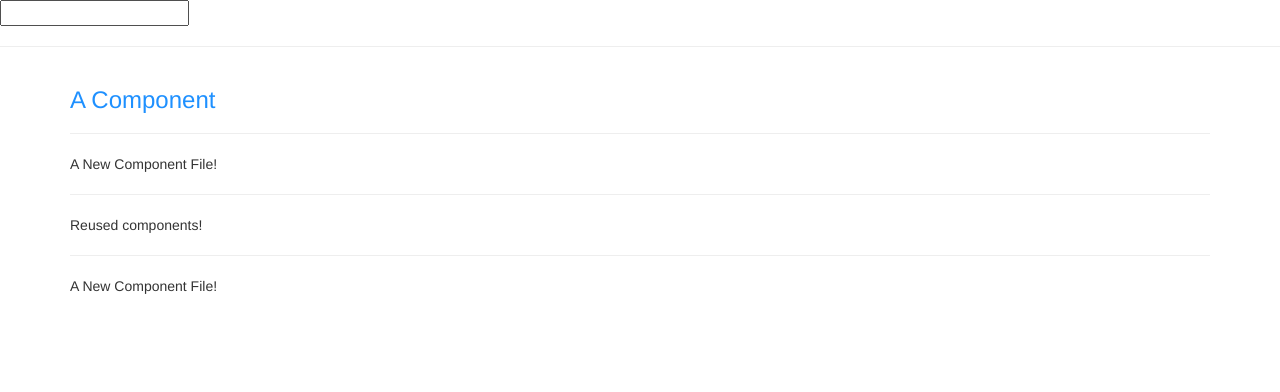
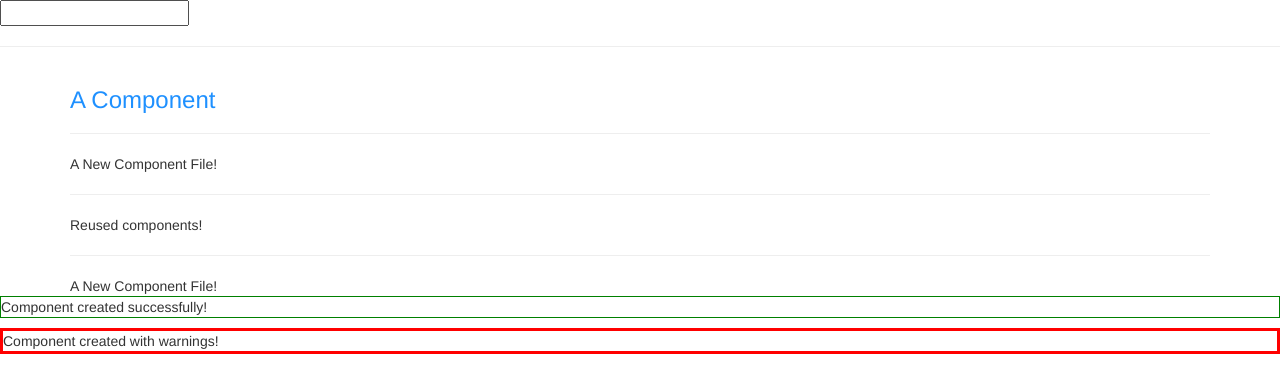
Before and after one commit to Naveen7892/angular-5-tutorial, an Angular app in the folder my-first-app/: page / in a window 1280 px wide. Shown: the top 392 px of the page. Built offline with nearby package versions, Linux system fonts and the light colour scheme.

Commit message:
Assignment 1 - Success and Warning alert components

```diff
--- a/my-first-app/src/app/app.component.html
+++ b/my-first-app/src/app/app.component.html
@@ -33,3 +33,9 @@
 
 <!-- Component selector as class -->
 <!-- <div class="app-servers"></div> -->
+
+<!-- Success Alert -->
+<app-success-alert></app-success-alert>
+
+<!-- Warning Alert -->
+<app-warning-alert></app-warning-alert>
--- a/my-first-app/src/app/app.module.ts
+++ b/my-first-app/src/app/app.module.ts
@@ -5,12 +5,16 @@
 import { AppComponent } from './app.component';
 import { ServerComponent } from './Server/server.component';
 import { ServersComponent } from './servers/servers.component';
+import { SuccessAlertComponent } from './success-alert/success-alert.component';
+import { WarningAlertComponent } from './warning-alert/warning-alert.component';
 
 @NgModule({
   declarations: [
     AppComponent,
     ServerComponent,
-    ServersComponent
+    ServersComponent,
+    SuccessAlertComponent,
+    WarningAlertComponent
   ],
   imports: [
     BrowserModule,
--- /dev/null
+++ b/my-first-app/src/app/success-alert/success-alert.component.css
@@ -0,0 +1,3 @@
+p {
+    border: 1px solid green;
+}
--- /dev/null
+++ b/my-first-app/src/app/success-alert/success-alert.component.html
@@ -0,0 +1,3 @@
+<p>
+  Component created successfully!
+</p>
--- /dev/null
+++ b/my-first-app/src/app/success-alert/success-alert.component.ts
@@ -0,0 +1,15 @@
+import { Component, OnInit } from '@angular/core';
+
+@Component({
+  selector: 'app-success-alert',
+  templateUrl: './success-alert.component.html',
+  styleUrls: ['./success-alert.component.css']
+})
+export class SuccessAlertComponent implements OnInit {
+
+  constructor() { }
+
+  ngOnInit() {
+  }
+
+}
--- /dev/null
+++ b/my-first-app/src/app/warning-alert/warning-alert.component.ts
@@ -0,0 +1,19 @@
+import { Component } from '@angular/core';
+
+@Component ({
+    selector: 'app-warning-alert',
+    template: `
+        <p>
+        Component created with warnings!
+        </p>
+    `,
+    styles: [`
+        p {
+            border: 3px solid red;
+        }
+    `]
+
+})
+export class WarningAlertComponent {
+
+}
```
Also changed, not shown: 1 other file (tests, documents, lock files or other folders).
